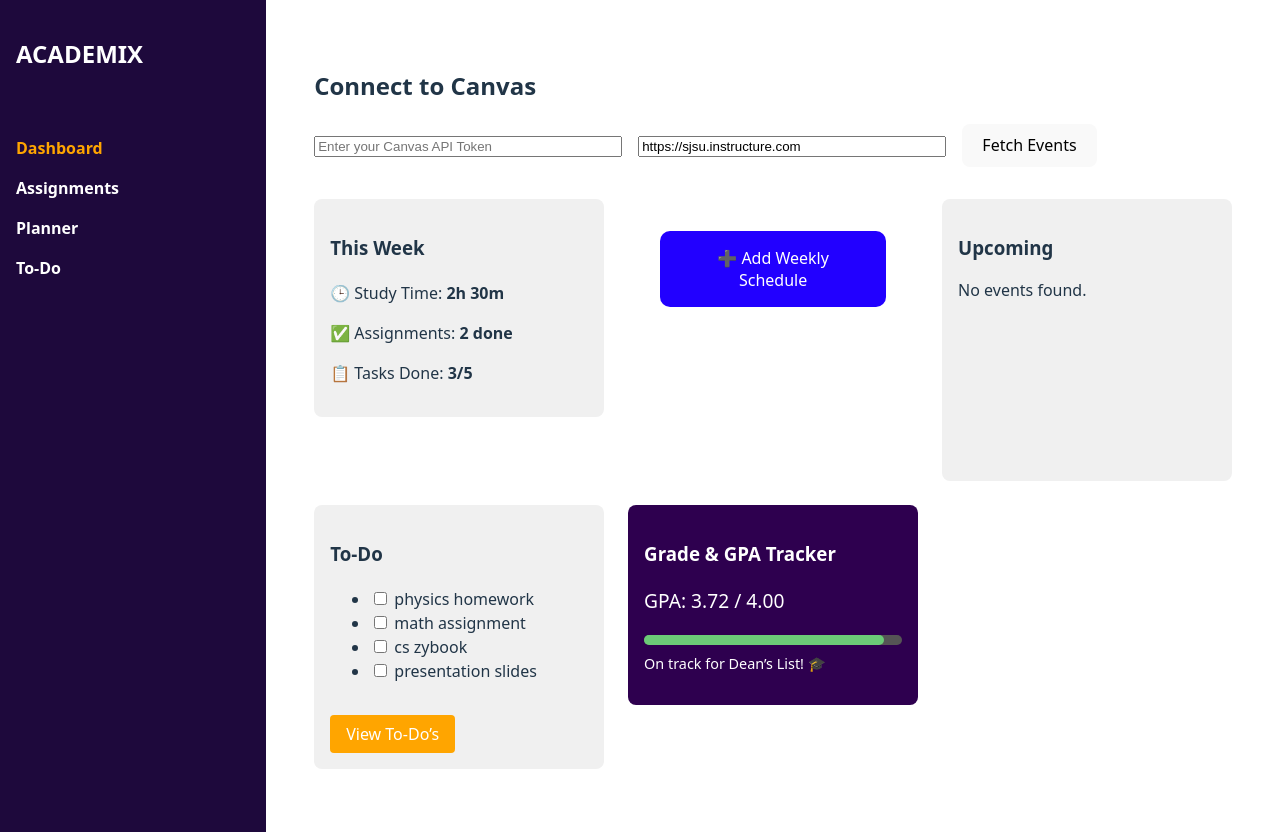
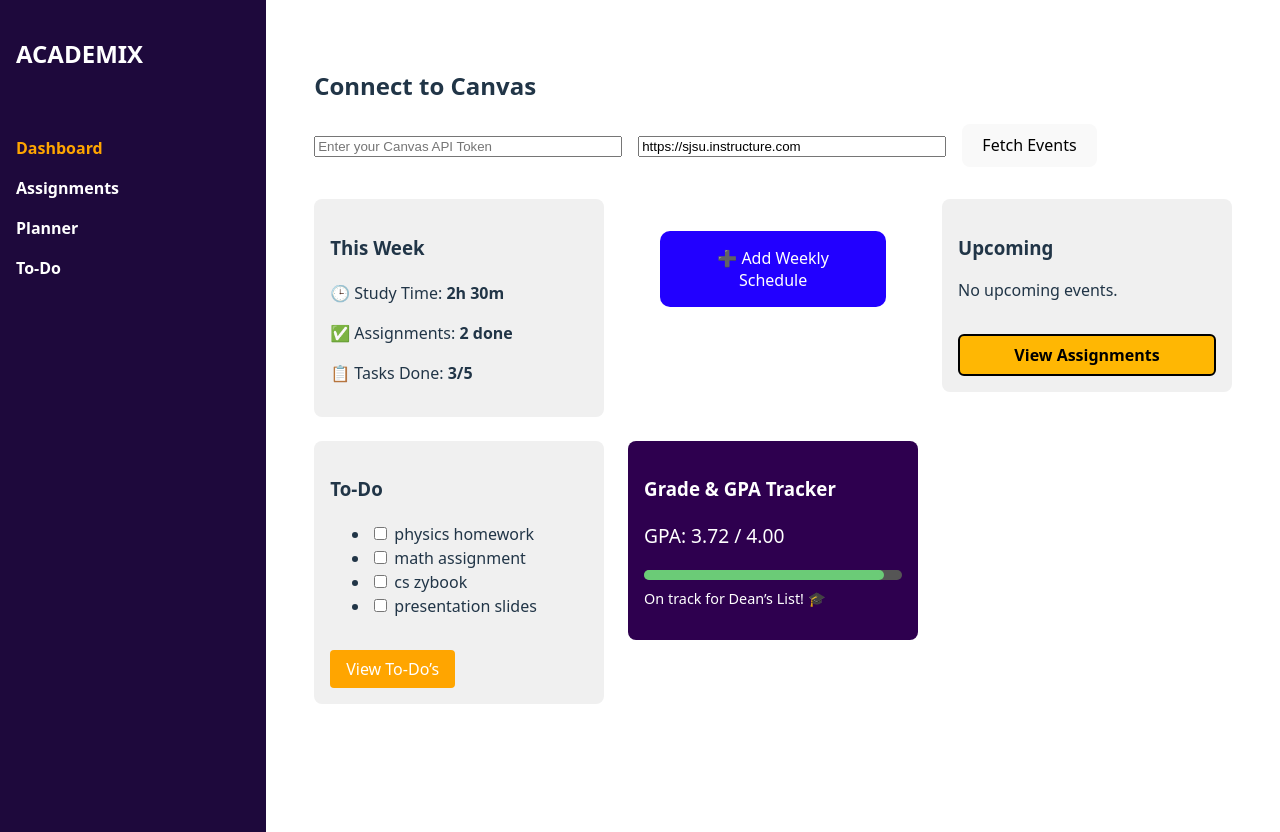
Before and after one commit to arsham-shirkouhi/academix, a React (Vite) app: page / in a window 1280 px wide. Built offline with nearby package versions, Linux system fonts and the light colour scheme; the HTML template or start-up script is replaced by a standard one.

Commit message:
added assgiments page! lets see if it works or not

```diff
--- a/src/components/UpcomingEvents.tsx
+++ b/src/components/UpcomingEvents.tsx
@@ -1,34 +1,80 @@
+import { useNavigate } from "react-router-dom";
+
 type UpcomingEventsProps = {
   events: any[];
 };
 
 function UpcomingEvents({ events }: UpcomingEventsProps) {
+  const navigate = useNavigate();
+
+  // Sort by due date
+  const sorted = [...events].sort((a, b) => new Date(a.due_at).getTime() - new Date(b.due_at).getTime());
+
+  // Get top 4
+  const topEvents = sorted.slice(0, 4);
+
+  // Urgency color
+  const getUrgencyColor = (daysLeft: number) => {
+    if (daysLeft <= 1) return "#E63946"; // red
+    if (daysLeft <= 2) return "#F4A261"; // orange
+    if (daysLeft <= 4) return "#E9C46A"; // yellow
+    return "#2A9D8F"; // green
+  };
+
+  const daysLeft = (dueDate: string) => {
+    const now = new Date();
+    const due = new Date(dueDate);
+    const diff = Math.ceil((due.getTime() - now.getTime()) / (1000 * 60 * 60 * 24));
+    return diff;
+  };
+
   return (
-    <div
-      style={{
-        backgroundColor: "#f0f0f0",
-        padding: "1rem",
-        borderRadius: "8px",
-        height: "250px",
-        overflowY: "auto",
-      }}
-    >
+    <div style={{ backgroundColor: "#f0f0f0", padding: "1rem", borderRadius: "8px" }}>
       <h3 style={{ marginBottom: "1rem" }}>Upcoming</h3>
 
-      {events.length === 0 ? (
-        <p>No events found.</p>
+      {topEvents.length === 0 ? (
+        <p>No upcoming events.</p>
       ) : (
         <ul style={{ listStyle: "none", padding: 0 }}>
-          {events.map((event) => (
-            <li key={event.id} style={{ marginBottom: "1rem" }}>
-              <strong>{event.title}</strong>
-              <div style={{ fontSize: "0.85rem", color: "#555" }}>
-                {new Date(event.due_at).toLocaleString()}
-              </div>
-            </li>
-          ))}
+          {topEvents.map((event: any) => {
+            const days = daysLeft(event.due_at);
+            return (
+              <li key={event.id} style={{ display: "flex", justifyContent: "space-between", alignItems: "center", marginBottom: "0.75rem" }}>
+                <div style={{ display: "flex", alignItems: "center" }}>
+                  <span
+                    style={{
+                      display: "inline-block",
+                      width: "12px",
+                      height: "12px",
+                      borderRadius: "50%",
+                      backgroundColor: getUrgencyColor(days),
+                      marginRight: "0.5rem",
+                    }}
+                  />
+                  <span>{event.title}</span>
+                </div>
+                <span style={{ fontSize: "0.85rem", color: "#555" }}>in {days} day{days !== 1 ? "s" : ""}</span>
+              </li>
+            );
+          })}
         </ul>
       )}
+
+      <button
+        onClick={() => navigate("/assignments")}
+        style={{
+          marginTop: "1rem",
+          width: "100%",
+          padding: "0.5rem 1rem",
+          backgroundColor: "#ffb703",
+          border: "2px solid #000",
+          borderRadius: "6px",
+          fontWeight: "bold",
+          cursor: "pointer",
+        }}
+      >
+        View Assignments
+      </button>
     </div>
   );
 }
--- a/src/pages/Assignments.tsx
+++ b/src/pages/Assignments.tsx
@@ -1,5 +1,75 @@
+import { useEffect, useState } from "react";
+import { fetchUpcomingEvents } from "../utils/canvasApi";
+import { loadSchedule } from "../utils/scheduleStorage";
+
 function Assignments() {
-    return <h1>Assignments Page</h1>;
-  }
+  const [token, setToken] = useState(() => localStorage.getItem("canvasToken") || "");
+  const [domain, setDomain] = useState(() => localStorage.getItem("canvasDomain") || "https://sjsu.instructure.com");
+  const [events, setEvents] = useState<any[]>([]);
 
-  export default Assignments;
+  useEffect(() => {
+    if (token && domain) {
+      fetchUpcomingEvents(token, domain)
+        .then((data) => setEvents(data))
+        .catch((err) => console.error("Error fetching assignments:", err));
+    }
+  }, [token, domain]);
+
+  const daysLeft = (dueDate: string) => {
+    const now = new Date();
+    const due = new Date(dueDate);
+    const diff = Math.ceil((due.getTime() - now.getTime()) / (1000 * 60 * 60 * 24));
+    return diff;
+  };
+
+  const getUrgencyColor = (days: number) => {
+    if (days <= 1) return "#E63946"; // red
+    if (days <= 2) return "#F4A261"; // orange
+    if (days <= 4) return "#E9C46A"; // yellow
+    return "#2A9D8F"; // green
+  };
+
+  return (
+    <div style={{ padding: "2rem" }}>
+      <h2>📚 All Upcoming Assignments</h2>
+      {events.length === 0 ? (
+        <p>No upcoming assignments found.</p>
+      ) : (
+        <ul style={{ listStyle: "none", padding: 0 }}>
+          {events
+            .sort((a, b) => new Date(a.due_at).getTime() - new Date(b.due_at).getTime())
+            .map((event: any) => {
+              const days = daysLeft(event.due_at);
+              return (
+                <li
+                  key={event.id}
+                  style={{
+                    display: "flex",
+                    justifyContent: "space-between",
+                    alignItems: "center",
+                    backgroundColor: "#f8f8f8",
+                    padding: "1rem",
+                    marginBottom: "1rem",
+                    borderRadius: "8px",
+                    borderLeft: `6px solid ${getUrgencyColor(days)}`,
+                  }}
+                >
+                  <div>
+                    <h4 style={{ margin: 0 }}>{event.title}</h4>
+                    <p style={{ margin: 0, fontSize: "0.85rem", color: "#666" }}>
+                      Due: {new Date(event.due_at).toLocaleString()}
+                    </p>
+                  </div>
+                  <div style={{ fontWeight: "bold", color: "#333" }}>
+                    in {days} day{days !== 1 ? "s" : ""}
+                  </div>
+                </li>
+              );
+            })}
+        </ul>
+      )}
+    </div>
+  );
+}
+
+export default Assignments;
```
